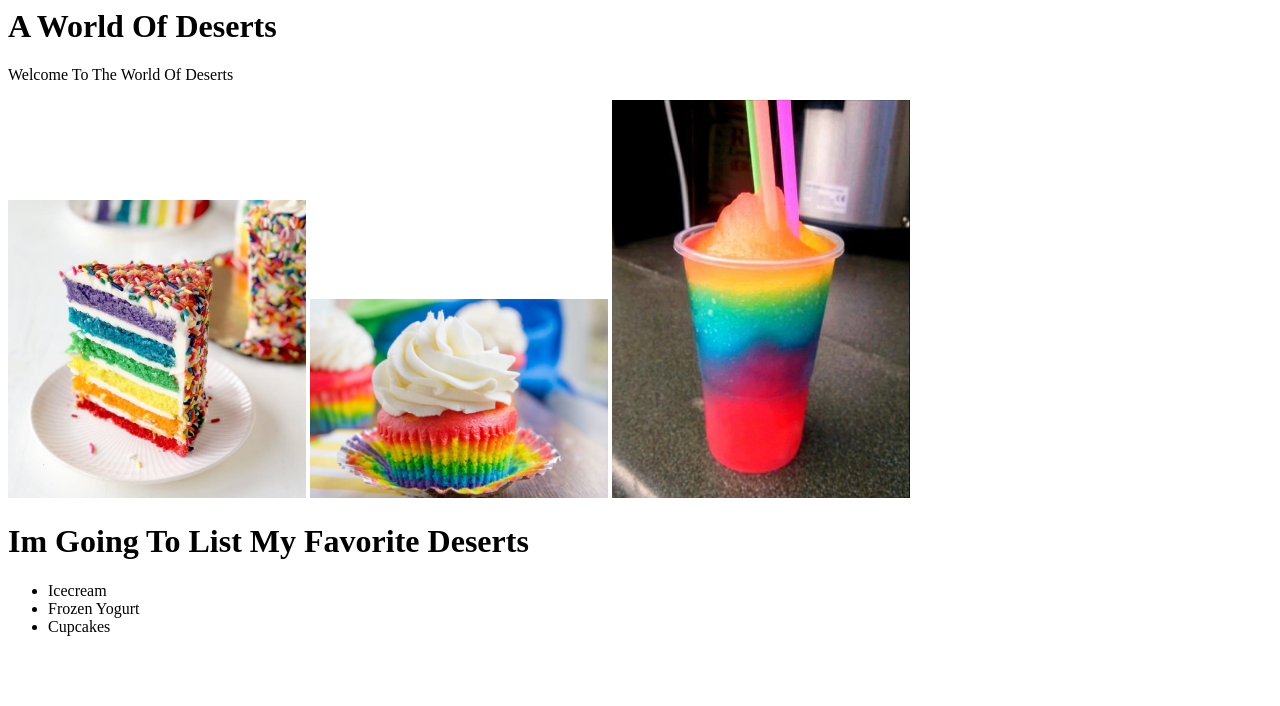
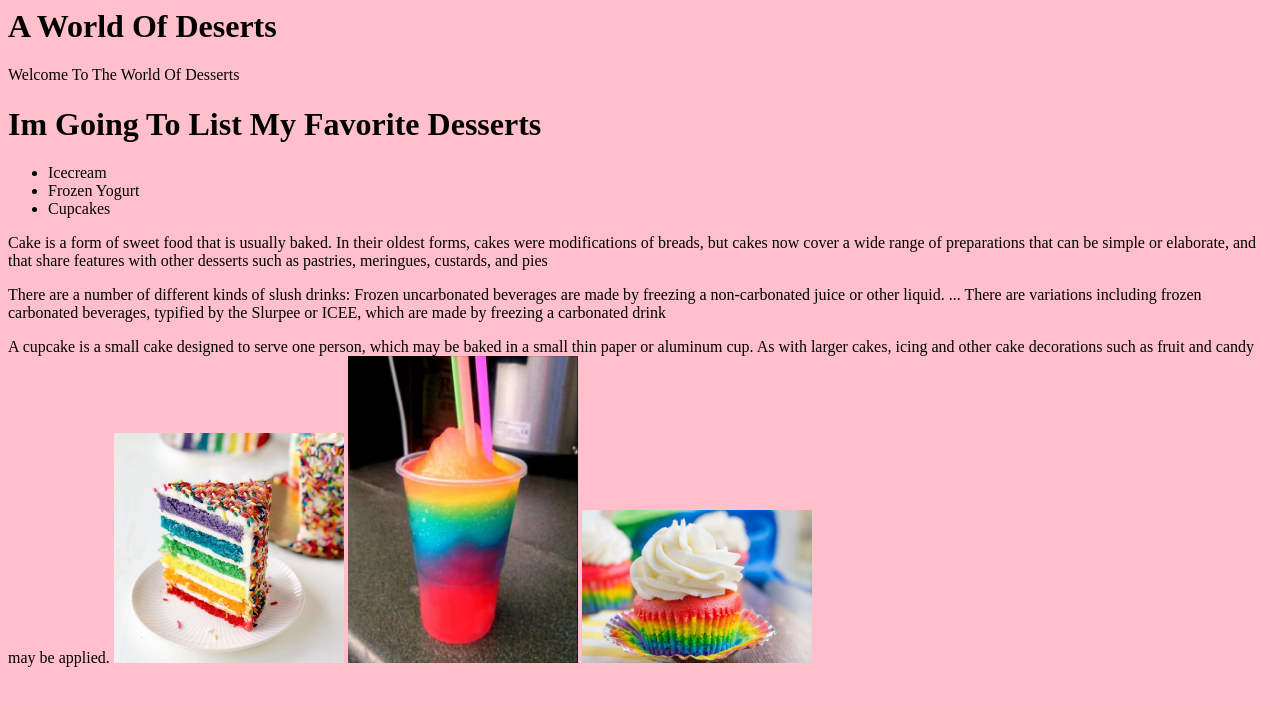
Before and after one commit to princessdessy/foodworkspace, a plain HTML site: page index.html in a window 1280 px wide. Drawn offline with Linux system fonts and the light colour scheme.

Commit message:
desertworkspaces

```diff
--- a/index.html
+++ b/index.html
@@ -4,29 +4,30 @@
  </head>
  <body>
      <h1> A World Of Deserts</h1>
-<p>Welcome To The World Of Deserts</p>
-      <img src="cake.jpg" width="298">
-      <img src="cupcake.jpg" width="298">
-     <img src="slushiess.jpg" width="298">
-
-   <h1>Im Going To List My Favorite Deserts</h1>
-
-   <ul>
-
-   <li>Icecream</li>
-   <li>Frozen Yogurt</li>
-   <li>Cupcakes</li>
+<p>Welcome To The World Of Desserts</p>
 
 
+  <h1>Im Going To List My Favorite Desserts</h1>
+
+<ul>
+    <li>Icecream</li>
+    <li>Frozen Yogurt</li>
+    <li>Cupcakes</li>
+
+</ul>
 
 
+<p>Cake is a form of sweet food that is usually baked. In their oldest forms, cakes were modifications of breads, but cakes now cover a wide range of preparations that can be simple or elaborate, and that share features with other desserts such as pastries, meringues, custards, and pies
+</p>
 
+<p>There are a number of different kinds of slush drinks: Frozen uncarbonated beverages are made by freezing a non-carbonated juice or other liquid. ... There are variations including frozen carbonated beverages, typified by the Slurpee or ICEE, which are made by freezing a carbonated drink
+</p>
 
+A cupcake is a small cake designed to serve one person, which may be baked in a small thin paper or aluminum cup. As with larger cakes, icing and other cake decorations such as fruit and candy may be applied.
 
-
-   </ul>
-
-
+<img src="cake.jpg"></img>
+<img src="slushiess.jpg"></img>
+<img src="cupcake.jpg"></img>
 
 
 
--- a/style.css
+++ b/style.css
@@ -1,3 +1,2 @@
-body {
-    background-image:
-}
+img{width:230px;}
+body{ background-color: pink;
```
